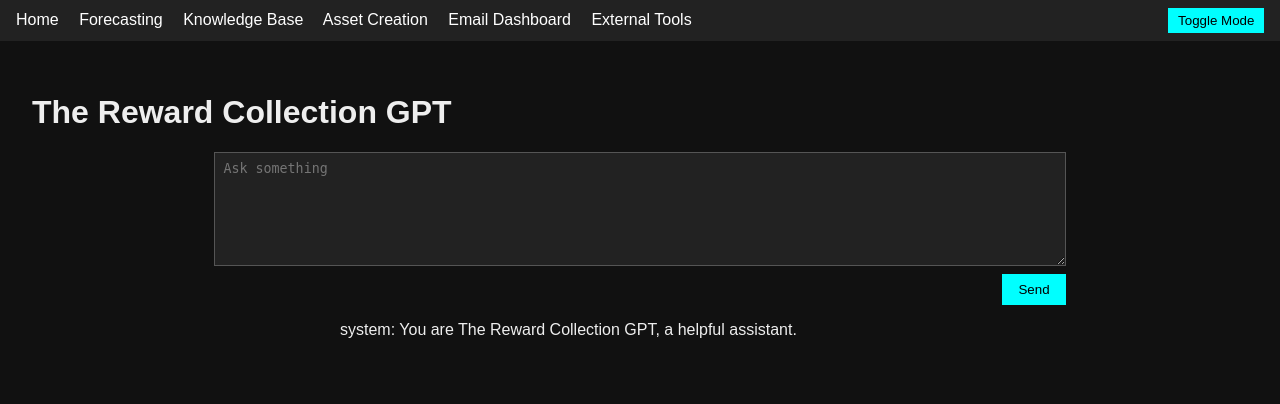
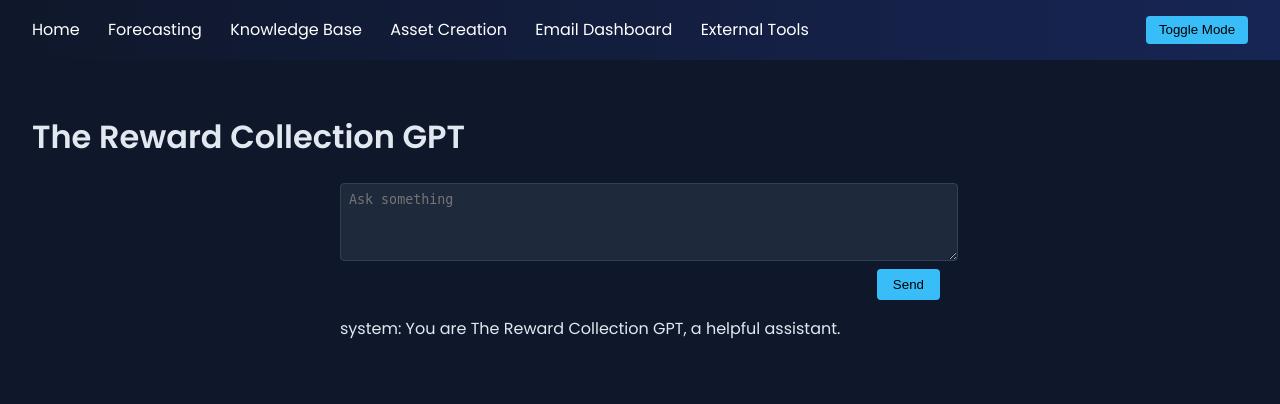
Before and after one commit to TomSumner28/merchant-data, a Flask app: page / in a window 1280 px wide. Shown: the top 404 px of the page. Run offline with Flask 3, Linux system fonts and the light colour scheme.

Commit message:
Refine styling to match forecasting site

```diff
--- a/app/templates/base.html
+++ b/app/templates/base.html
@@ -3,15 +3,10 @@
 <head>
   <meta charset="utf-8">
   <title>The Reward Collection GPT</title>
-  <style>
-    body { margin:0; font-family: Arial, sans-serif; }
-    header { display:flex; justify-content:space-between; align-items:center; padding:0.5rem 1rem; background:#222; color:#fff; }
-    nav a { color:inherit; margin-right:1rem; text-decoration:none; }
-    main { padding:2rem; }
-    .dark-mode { background:#111; color:#eee; }
-    .light-mode { background:#fff; color:#000; }
-    button.mode { background:#0ff; border:none; padding:0.3rem 0.6rem; color:#000; }
-  </style>
+  <link rel="preconnect" href="https://fonts.googleapis.com">
+  <link rel="preconnect" href="https://fonts.gstatic.com" crossorigin>
+  <link href="https://fonts.googleapis.com/css2?family=Poppins:wght@400;600&display=swap" rel="stylesheet">
+  <link rel="stylesheet" href="{{ url_for('static', filename='style.css') }}">
   <script>
     function toggleMode() {
       const b = document.body;
--- a/app/templates/chat.html
+++ b/app/templates/chat.html
@@ -1,10 +1,10 @@
 {% extends "base.html" %}
 {% block content %}
   <h1>The Reward Collection GPT</h1>
-  <form id="chat-form" method="post" action="{{ url_for('ask') }}" style="display:flex;flex-direction:column;width:70%;margin:auto;">
+  <form id="chat-form" method="post" action="{{ url_for('ask') }}" class="chat">
     <input type="hidden" name="csrf_token" value="{{ csrf_token() }}">
-    <textarea name="message" placeholder="Ask something" required style="background:#222;border:1px solid #555;color:#eee;padding:.5rem;height:6rem;"></textarea>
-    <button type="submit" style="align-self:flex-end;margin-top:.5rem;padding:.5rem 1rem;background:#0ff;border:none;color:#000;">Send</button>
+    <textarea name="message" placeholder="Ask something" required rows="4"></textarea>
+    <button type="submit" class="btn" style="align-self:flex-end;">Send</button>
   </form>
   <div id="answer" style="margin:1rem 0;font-style:italic;"></div>
   <div id="chat" style="max-width:600px;margin:0 auto 2rem;">
--- /dev/null
+++ b/static/style.css
@@ -0,0 +1,10 @@
+body { margin:0; font-family:'Poppins', sans-serif; }
+header { display:flex; justify-content:space-between; align-items:center; padding:1rem 2rem; background:linear-gradient(90deg,#0f172a,#172554); color:#fff; }
+nav a { color:#fff; margin-right:1.5rem; text-decoration:none; font-weight:500; }
+nav a:hover { text-decoration:underline; }
+main { padding:2rem; }
+.dark-mode { background:#0f172a; color:#e2e8f0; }
+.light-mode { background:#fff; color:#1e293b; }
+button.mode { background:#38bdf8; border:none; color:#000; padding:0.4rem 0.8rem; border-radius:4px; cursor:pointer; }
+.btn{background:#38bdf8;border:none;color:#000;padding:0.5rem 1rem;border-radius:4px;cursor:pointer;}
+textarea{background:#1e293b;border:1px solid #334155;color:#e2e8f0;padding:.5rem;border-radius:4px;width:100%;} form.chat{max-width:600px;margin:auto;display:flex;flex-direction:column;gap:.5rem;}
```
Also changed, not shown: index.html (+17 -5 lines), static/index.html (+15 -1 lines), README.md.
